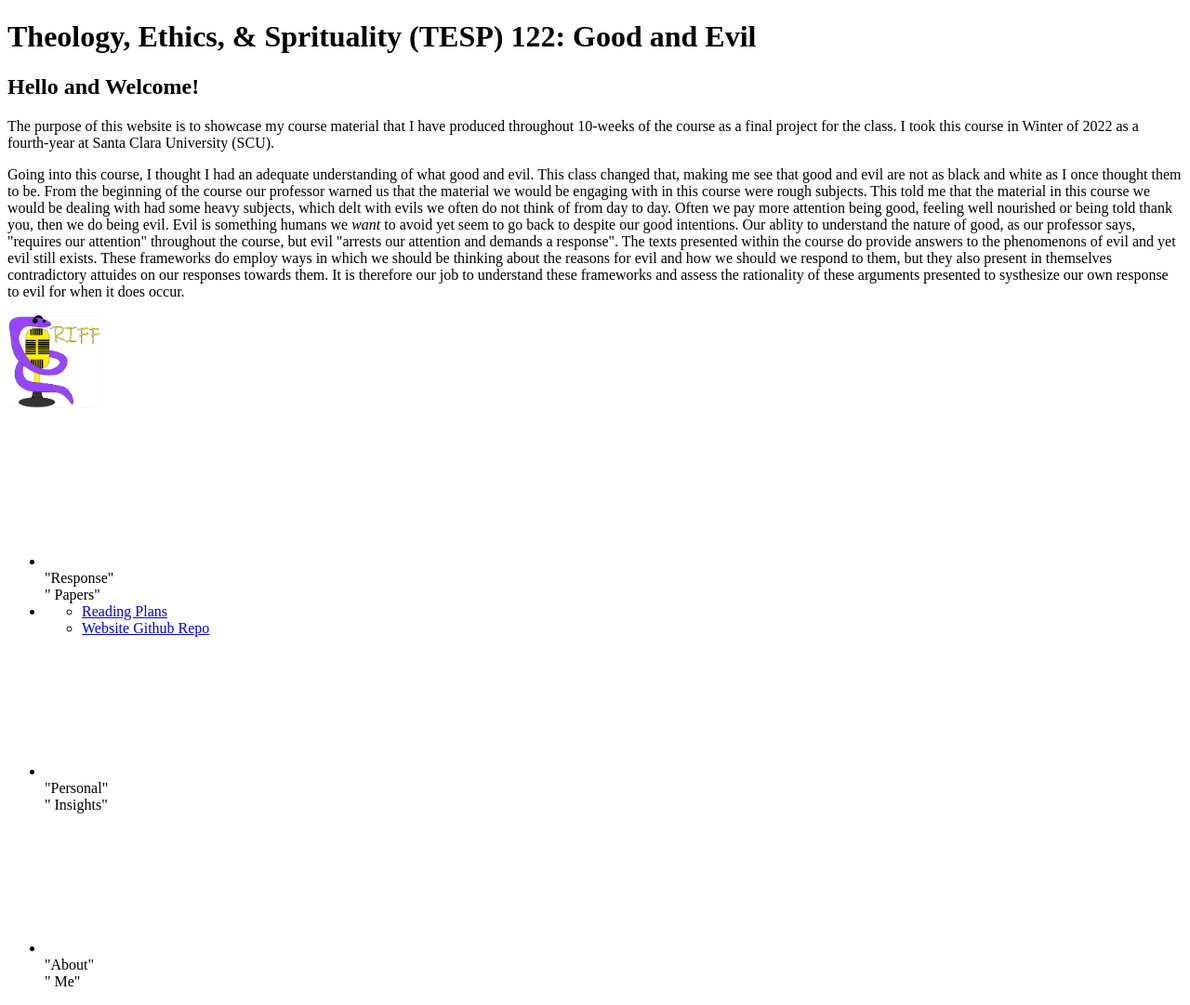
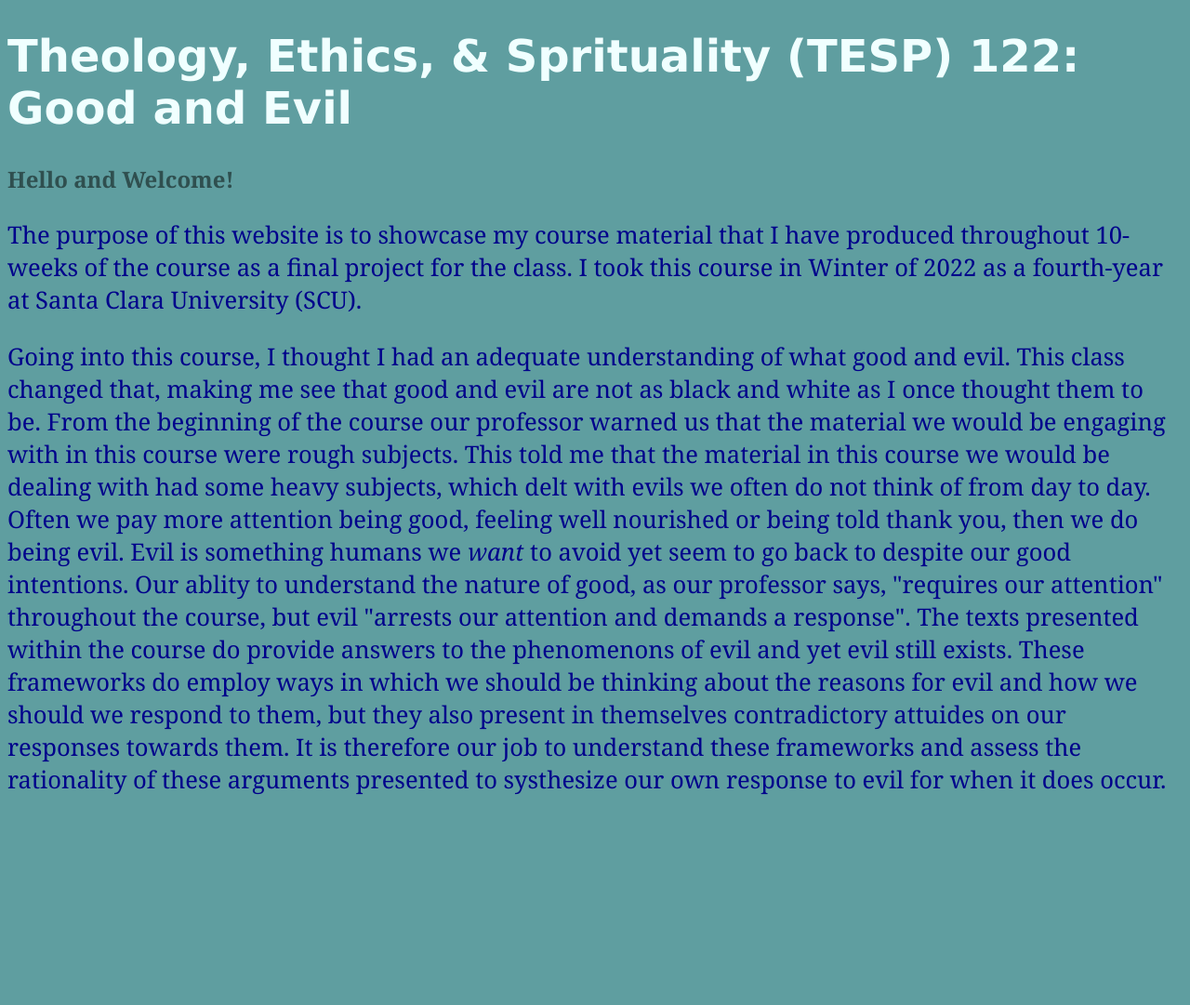
Before and after one commit to jchavez2/TESP-122-Final-Project, a plain HTML site: page index.html in a window 1280 px wide. Shown: the whole page at 93% size. After the commit the page ends 881 px from the top, so only its background shows below. Drawn offline with Linux system fonts and the light colour scheme.

Commit message:
New stylesheet applied to index

```diff
--- a/index.html
+++ b/index.html
@@ -2,6 +2,7 @@
 <html>
 <head>
 <title>Home Page</title>
+<link rel="styleSheet" href="src/css/stylesIndex.css">
 </head>
 <body>
 
@@ -24,69 +25,6 @@
     It is therefore our job to understand these frameworks and assess the rationality of these arguments presented to systhesize our own response to evil for when it does occur.
 </p>
 
-<nav>
-
-    <div class="logo-menu-user">
-        <div class="logo">
-            <img src="/TESP-122-Final-Project/img/2_WIP_Logo_png.png" width="100" height="100">
-        </div>
-
-    </div>
-
-    <div class="Contents-Menu-Items">
-        <ul class="top-nav">
-            <li class="RP-Menu-Item">
-                <div class="Menu-Icon">
-                    <svg>
-                    </svg>
-                </div>
-                <span class="text">
-                    "Response"
-                    <br>
-                    " Papers"
-                </span>
-            </li>
-            <li class="RP-Sub-Menu_Item">
-                <ul>
-                    <li>
-                        <a href="https://www.biblegateway.com/reading-plans/">Reading Plans</a>
-                    </li>
-                    <li>
-                        <a href="https://github.com/jchavez2/TESP-122-Final-Project">Website Github Repo</a>
-                    </li>
-                </ul>
-            </li>
-            <li class="Personal-Insights-Menu-Item">
-                <div class="Menu-Icon">
-                    <svg>
-                    </svg>
-                </div>
-                <span class="text">
-                    "Personal"
-                    <br>
-                    " Insights"
-                </span>
-            </li>
-            <li class="About-Me-Menu-Item">
-                <div class="Menu-Icon">
-                    <svg>
-                    </svg>
-                </div>
-                <span class="text">
-                    "About"
-                    <br>
-                    " Me"
-                </span>
-            </li>
-
-        </ul>
-    </div>
-
-
-
-</nav>
-
-
 
 </body>
 </html>
--- /dev/null
+++ b/src/css/stylesIndex.css
@@ -0,0 +1,20 @@
+body {
+  background-color: cadetblue;
+}
+
+h1 {
+  color: azure;
+  font-family: Verdana, Geneva, Tahoma, sans-serif;
+  font-size: 300%;
+}
+
+h2 {
+  color: darkslategrey;
+  font-family: Cambria, Cochin, Georgia, Times, "Times New Roman", serif;
+}
+
+p {
+  color: darkblue;
+  font-family: Georgia, "Times New Roman", Times, serif;
+  font-size: 160%;
+}
```
